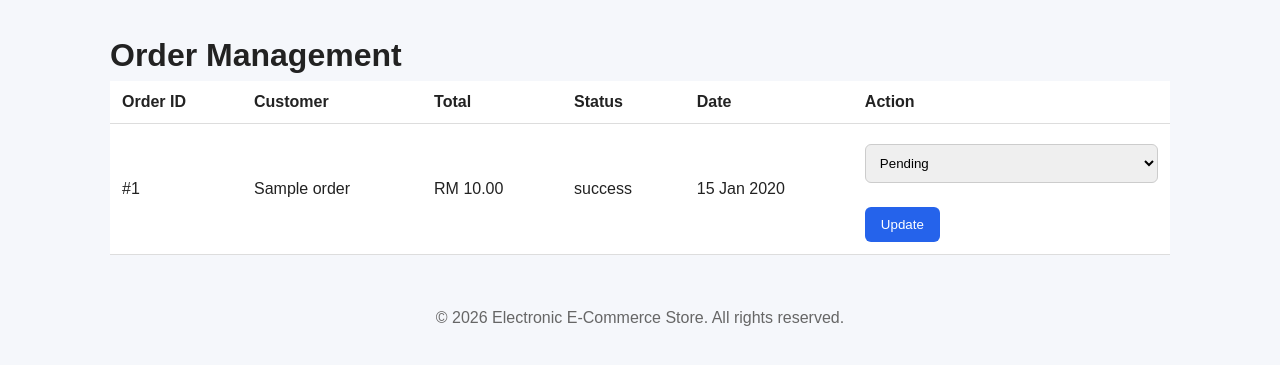
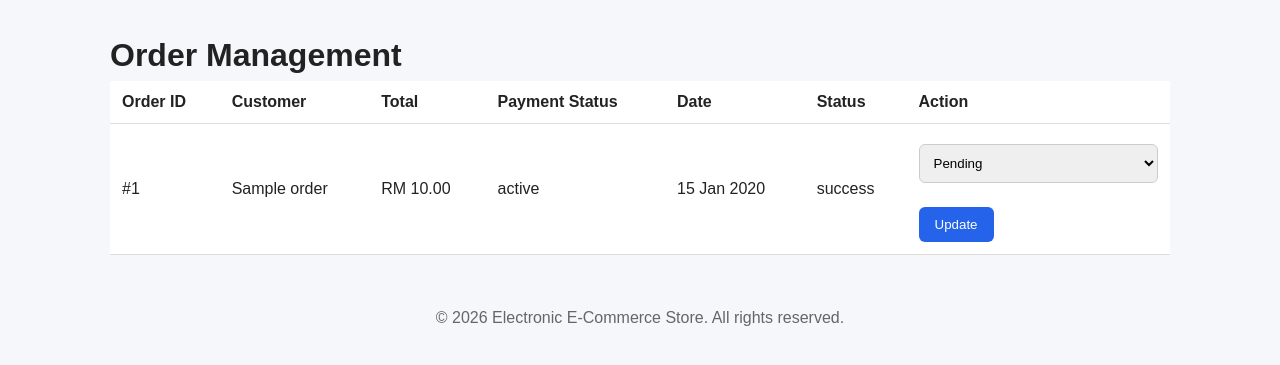
Before and after one commit to qeebza/electronic-ecommerce-store, a PHP site: page /admin/orders.php in a window 1280 px wide. Shown: the part 67-432 px from the top of the page. Run offline with PHP 8.4, Linux system fonts and the light colour scheme; the visitor is signed in with stand-in values (Sample User, id 1); tables that the repository leaves empty hold one stand-in row (values such as "Sample post").

Commit message:
Update admin feature

```diff
--- a/admin/orders.php
+++ b/admin/orders.php
@@ -24,7 +24,7 @@
 
 // Fetch all orders with the name saved at checkout.
 $result = mysqli_query($conn,
-    "SELECT order_id, customer_name AS customer, total_amount, status, created_at
+    "SELECT order_id, customer_name AS customer, total_amount, status, payment_status, created_at
      FROM orders
      ORDER BY created_at DESC");
 ?>
@@ -35,8 +35,9 @@
             <th>Order ID</th>
             <th>Customer</th>
             <th>Total</th>
+            <th>Payment Status</th>
+            <th>Date</th>
             <th>Status</th>
-            <th>Date</th>
             <th>Action</th>
         </tr>
         <?php while ($row = mysqli_fetch_assoc($result)): ?>
@@ -44,8 +45,9 @@
             <td>#<?php echo $row['order_id']; ?></td>
             <td><?php echo htmlspecialchars($row['customer']); ?></td>
             <td>RM <?php echo number_format($row['total_amount'], 2); ?></td>
+            <td><?php echo htmlspecialchars($row['payment_status']); ?></td>
+            <td><?php echo date('d M Y', strtotime($row['created_at'])); ?></td>
             <td><?php echo htmlspecialchars($row['status']); ?></td>
-            <td><?php echo date('d M Y', strtotime($row['created_at'])); ?></td>
             <td>
                 <form method="post" style="display:inline;">
                     <input type="hidden" name="order_id" value="<?php echo $row['order_id']; ?>">
--- a/admin/products.php
+++ b/admin/products.php
@@ -21,7 +21,7 @@
     exit;
 }
 
-$result = mysqli_query($conn, 'SELECT * FROM products ORDER BY created_at DESC');
+$result = mysqli_query($conn, 'SELECT * FROM products ORDER BY product_id ASC');
 
 include '../includes/header.php';
 ?>
```
